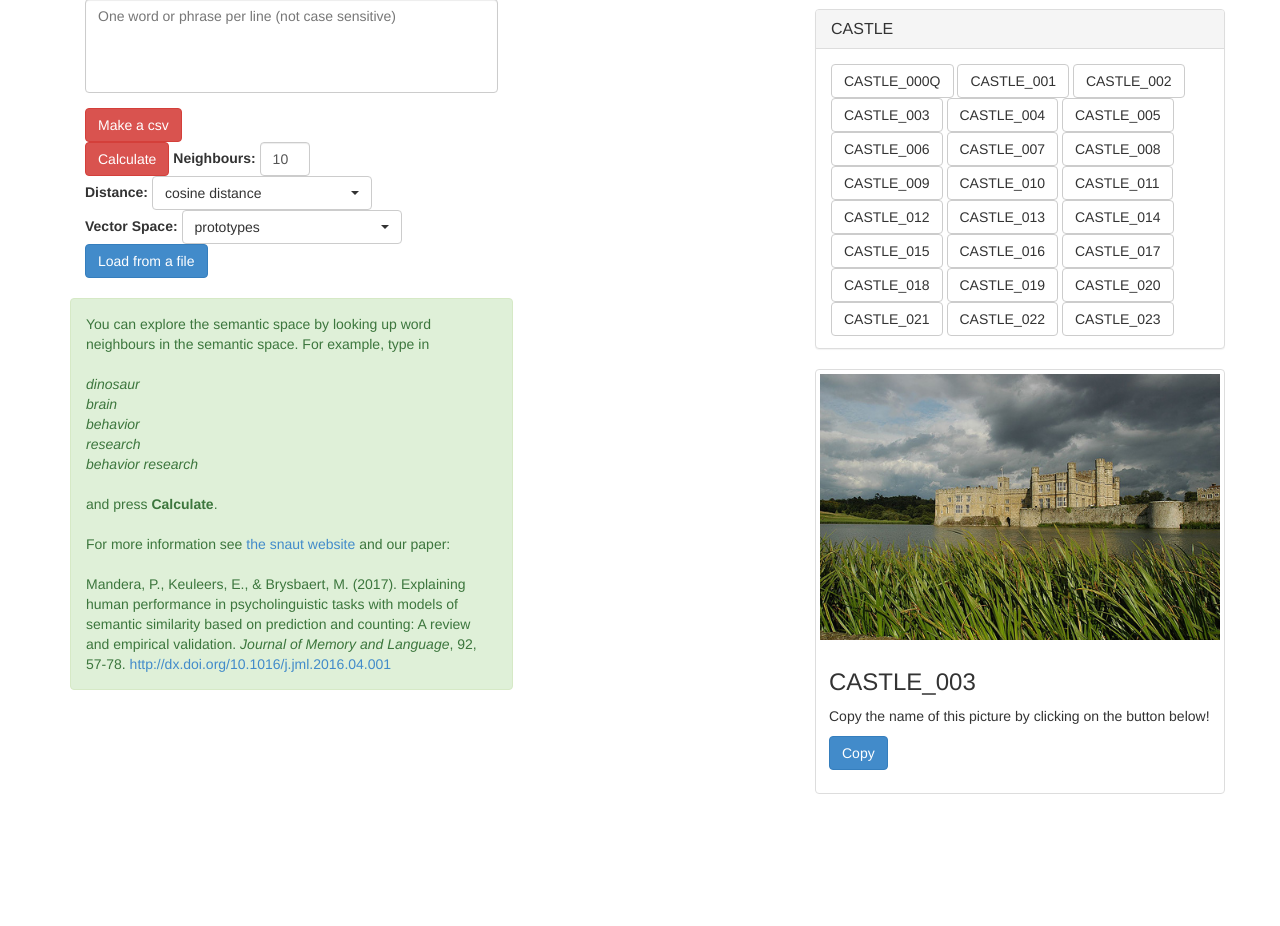
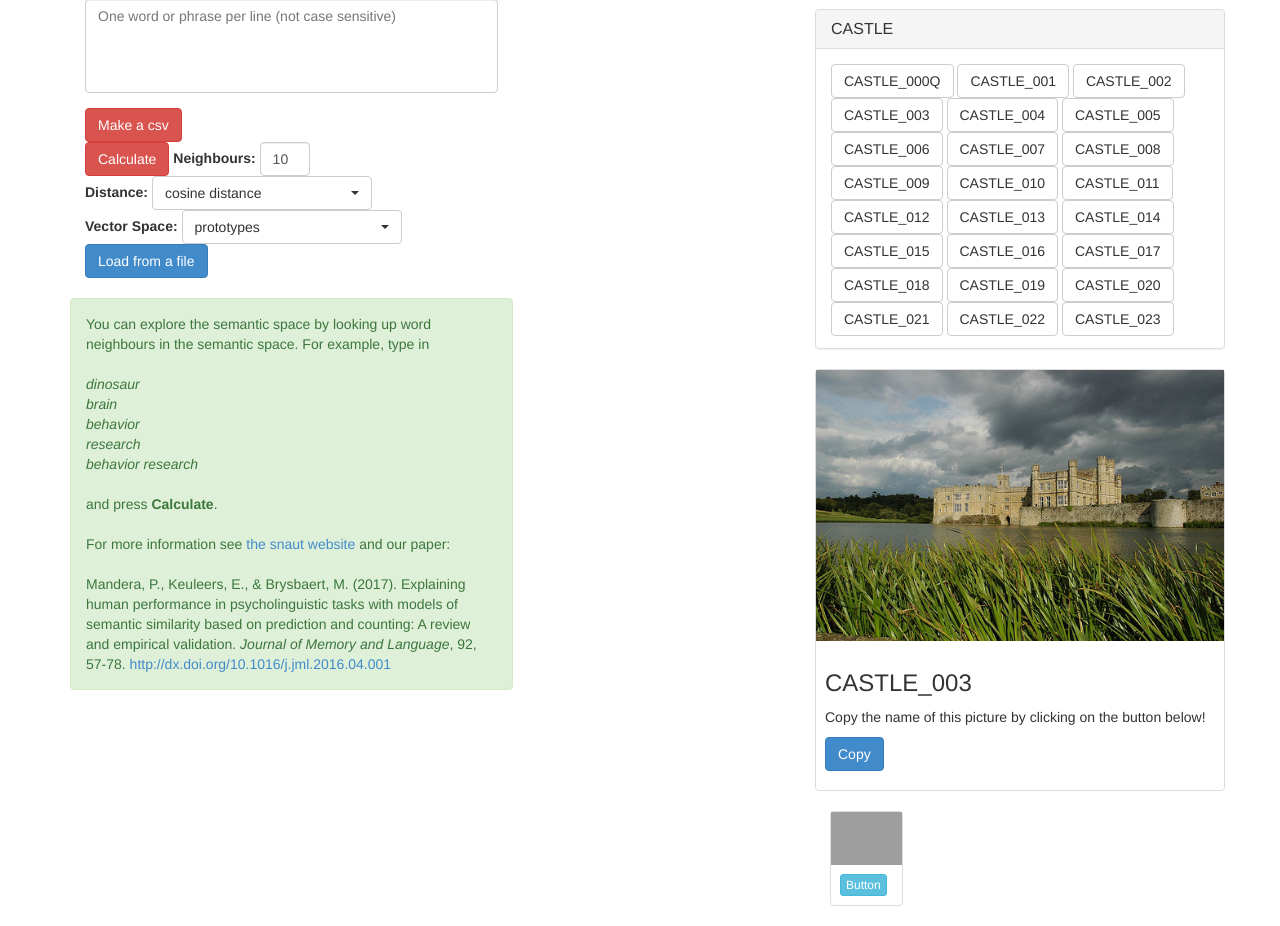
Before and after one commit to porcelluscavia/vectors-webtool, a Python web app: template snaut-english/templates/index.html in a window 1280 px wide. Shown: the part 242-1168 px from the top of the page. Before the commit the page ends 1036 px from the top, so only its background shows below. Run offline with Jinja, Linux system fonts and the light colour scheme; the template is opened without the code that fills it, so the values that code supplies are empty; some libraries are stand-ins or nearby versions; grey boxes are pictures that could not be loaded.

Commit message:
add dynamic thumbnail loading

```diff
--- a/config.ini
+++ b/config.ini
@@ -1,3 +1,5 @@
+
+
 [semantic_space]
 
 
--- a/snaut-english/static/css/snaut.css
+++ b/snaut-english/static/css/snaut.css
@@ -128,6 +128,33 @@ input.small-input {
  }
 
 
+@import url(http://fonts.googleapis.com/css?family=Open+Sans:400,300,300italic,700,400italic);
+
+font-family: 'Open Sans', sans-serif;
+
+html {
+  font-family: 'Open Sans', sans-serif;
+}
+
+/*
+body {
+  min-height: 3000px;
+  padding-top: 70px;
+  font-family: 'Open Sans', sans-serif;
+}
+ */
+
+
+.thumbnail {
+    position: relative;
+    padding: 0px;
+    margin-bottom: 20px;
+}
+
+.thumbnail img {
+    width: 100%;
+}
+
 /* align tabs to right */
 
 /*
--- a/snaut-english/templates/index.html
+++ b/snaut-english/templates/index.html
@@ -382,6 +382,15 @@
       </div>
     </div>
 
+		        <div class="col-xs-18 col-sm-6 col-md-3">
+          <div class="thumbnail">
+            <img src="https://storage.googleapis.com/homepage_images/images/CASTLE/CASTLE_009.JPEG" alt="">
+              <div class="caption">
+                <a href="#" class="btn btn-info btn-xs" role="button">Button</a>
+            </div>
+          </div>
+        </div>
+
 
 	  </div>
   </div>
@@ -536,6 +545,8 @@
           $('#panel-body').html('<button id="button1" type="button" class="btn btn-default">' + data['word'] + '_001 </button>' +
           '<button id="button1" type="button" class="btn btn-default">' + data['word'] + '_002 </button>' +
           '<button type="button" class="btn btn-default">' + data['word'] + '_003 </button>' +
+          <!--'<img src="https://storage.googleapis.com/homepage_images/images/CASTLE/CASTLE_009.JPEG" alt="">' +-->
+          '<div class="col-xs-18 col-sm-6 col-md-3"> <div class="thumbnail"> <img src="https://storage.googleapis.com/homepage_images/images/' +  data['word'] + '/' + data['word'] +'_009.JPEG" alt=""> <div class="caption"> <a href="#" class="btn btn-info btn-xs" role="button">' + data['word'] +  '_009</a></div></div></div>' +
           '<button type="button" class="btn btn-default">' + data['word'] + '_004 </button>' +
           '<button type="button" class="btn btn-default">' + data['word'] + '_005 </button>' +
           '<button type="button" class="btn btn-default">' + data['word'] + '_006 </button>' +
--- a/snaut-english/wsgi.py
+++ b/snaut-english/wsgi.py
@@ -1,11 +1,11 @@
 #!/usr/bin/env python
 # -*- coding: utf-8 -*-
 
-from ConfigParser import SafeConfigParser
+from configparser import ConfigParser
 
 from snaut import app_factory
 
-conf = SafeConfigParser()
+conf = ConfigParser()
 
 conf.read(['config.ini', 'config_local.ini'])
 
```
Also changed, not shown: __init__.py (added).
